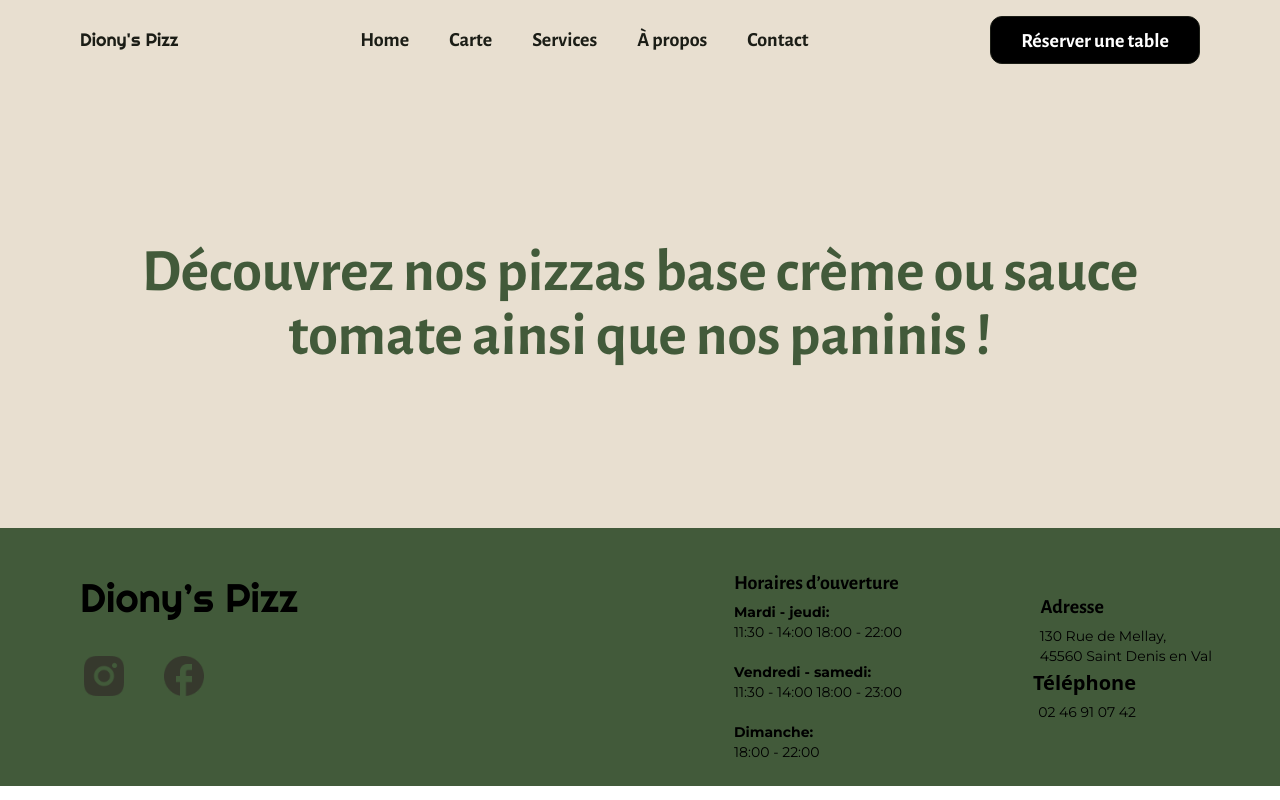
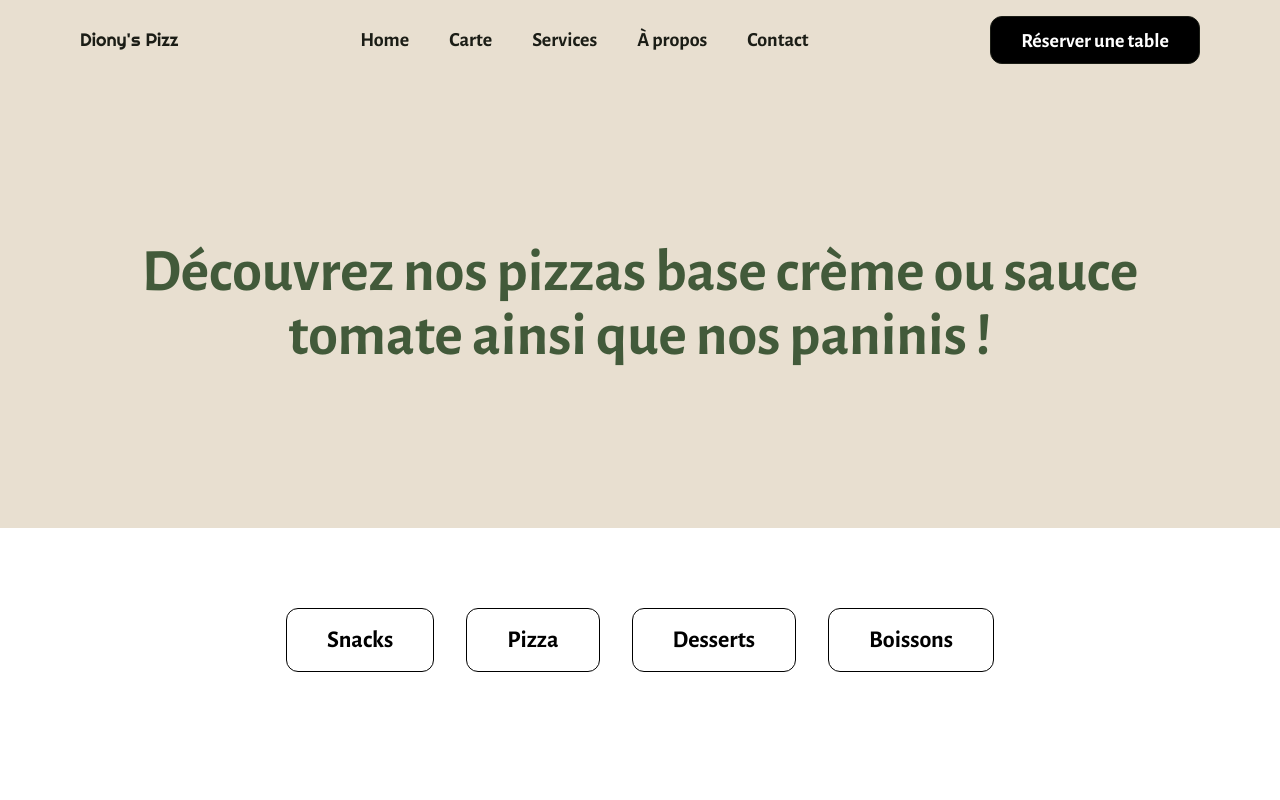
Before and after one commit to gregorischultz/dyonis-pizza, a React (Vite) app: page /Carte in a window 1280 px wide. Shown: the top 800 px of the page. Built offline with nearby package versions, Linux system fonts and the light colour scheme.

Commit message:
changes to the product charter

```diff
--- a/src/componentes/CardProduct.jsx
+++ b/src/componentes/CardProduct.jsx
@@ -1,22 +1,52 @@
-/*Componente do componente CarteSection.jsx*/
-
-import React from "react";
+import React, { useState } from "react";
 import PropTypes from 'prop-types';
 
+const CardProduct = ({ image, name, prices, description }) => {
+    // Se `prices` existir, configura o estado de tamanho com 'junior' como padrão; caso contrário, `null`
+    const [selectedSize, setSelectedSize] = useState(prices ? 'junior' : null);
 
+    // Define o preço atual com base em `selectedSize`, ou `prices` se for um objeto de tamanhos
+    const currentPrice = prices ? prices[selectedSize] : prices;
 
+    return (
+        <div className="flex flex-col items-center gap-4 h-[405px] flex-1">
+            {/* Imagem do produto */}
+            <img className="w-[291px] h-[291px]" src={image} alt={`${name} Card`} />
 
-const CardProduct = ({ image, name, price, description }) => {
-    return (
-        <div className="flex flex-col justify-start items-center gap-4 h-[405px] flex-1">
-            <img src={image} alt={`${name} Card`} />
-            <div className="w-4/5 flex justify-between items-start">
-                <h3 className="p1">{name}</h3>
-                <p className="p1">{price}</p>
+            {/* Informações principais do produto */}
+            <div className="w-full flex flex-col items-start px-4">
+                <h3 className="text-[#1B1D16] text-2xl font-alegreyaSans font-bold">{name}</h3>
+                <p className="text-[#1B1D16] text-sm font-montserrat">{description}</p>
             </div>
-            <p className="w-4/5 text-black text-sm font-montserrat font-normal leading-7 break-words">
-                {description}
-            </p>
+
+            {/* Condicional para exibir seletor de tamanho e preço apenas se `prices` for um objeto */}
+            {prices && typeof prices === 'object' ? (
+                <div className="w-full flex flex-col items-start gap-4 px-4">
+                    {/* Botões de seleção de tamanho */}
+                    <div className="flex gap-4">
+                        {['junior', 'senior', 'mega'].map(size => (
+                            <button
+                                key={size}
+                                onClick={() => setSelectedSize(size)}
+                                className={`px-2 py-1 ${selectedSize === size ? 'font-bold' : 'font-normal'}
+                                            text-[#1B1D16] text-sm font-montserrat`}
+                            >
+                                {size.charAt(0).toUpperCase() + size.slice(1)}
+                            </button>
+                        ))}
+                    </div>
+
+                    {/* Preço do tamanho selecionado */}
+                    <div className="text-[#1B1D16] text-xl font-alegreyaSans font-bold">
+                        {currentPrice}
+                    </div>
+                </div>
+            ) : (
+                // Exibir preço fixo se `prices` for apenas uma string (ou seja, para produtos sem variação de tamanho)
+                <div className="text-[#1B1D16] text-xl font-alegreyaSans font-bold">
+                    {prices}
+                </div>
+            )}
         </div>
     );
 };
@@ -24,8 +54,16 @@ const CardProduct = ({ image, name, price, description }) => {
 CardProduct.propTypes = {
     image: PropTypes.string.isRequired,
     name: PropTypes.string.isRequired,
-    price: PropTypes.string.isRequired,
-    description: PropTypes.string.isRequired
+    // Define `prices` como uma string ou um objeto para suportar variações
+    prices: PropTypes.oneOfType([
+        PropTypes.shape({
+            junior: PropTypes.string.isRequired,
+            senior: PropTypes.string.isRequired,
+            mega: PropTypes.string.isRequired,
+        }),
+        PropTypes.string, // Para produtos com preço fixo
+    ]).isRequired,
+    description: PropTypes.string.isRequired,
 };
 
 export default CardProduct;
--- a/src/componentes/CarteSection.jsx
+++ b/src/componentes/CarteSection.jsx
@@ -8,41 +8,121 @@ import NavCarte from "./NavCarte";
 
 const products = {
     pizzas: [
-        { id: 1, image: pizzaCard, name: 'Pizza Margherita', price: '€ 6,00*', description: "Mozzarella, avec supplément basilic et huile d'olives" },
-        { id: 2, image: pizzaCard, name: 'Porky', price: '€ 7,00*', description: "Mozzarella et jambon" },
-        { id: 3, image: pizzaCard, name: 'Reine', price: '€ 9,00*', description: "Mozzarella et jambon" },
-        { id: 4, image: pizzaCard, name: 'Vegan', price: '€ 9,00*', description: "Mozzarella et jambon" },
-        { id: 5, image: pizzaCard, name: 'Modena', price: '€ 9,30*', description: "Mozzarella, jambon, œuf, olives et olives" },
-        { id: 6, image: pizzaCard, name: 'Orientale', price: '€ 9,50*', description: "Mozzarella, merguez, poivrons, oignons et olives" },
-        { id: 7, image: pizzaCard, name: 'Vegetarienne', price: '€ 9,90*', description: "Mozzarella, champignons, poivrons, artichauts, tomates, olives et basilic" },
-        { id: 8, image: pizzaCard, name: 'Calzone', price: '€ 9,90*', description: "Mozzarella, jambon et œuf" },
+        {
+            id: 1,
+            image: pizzaCard,
+            name: 'Pizza Margherita',
+            prices: {
+                junior: '€5,00',
+                senior: '€7,00',
+                mega: '€9,00',
+            },
+            description: "Mozzarella, avec supplément basilic et huile d'olives"
+        },
+        {
+            id: 2,
+            image: pizzaCard,
+            name: 'Porky',
+            prices: {
+                junior: '€5,00',
+                senior: '€7,00',
+                mega: '€9,00',
+            },
+            description: "Mozzarella et jambon"
+        },
+        {
+            id: 3,
+            image: pizzaCard,
+            name: 'Reine',
+            prices: {
+                junior: '€5,00',
+                senior: '€7,00',
+                mega: '€9,00',
+            },
+            description: "Mozzarella et jambon"
+        },
+        {
+            id: 4,
+            image: pizzaCard,
+            name: 'Vegan',
+            prices: {
+                junior: '€5,00',
+                senior: '€7,00',
+                mega: '€9,00',
+            },
+            description: "Mozzarella et jambon"
+        },
+        {
+            id: 5,
+            image: pizzaCard,
+            name: 'Modena',
+            prices: {
+                junior: '€5,00',
+                senior: '€7,00',
+                mega: '€9,00',
+            },
+            description: "Mozzarella, jambon, œuf, olives et olives"
+        },
+        {
+            id: 6,
+            image: pizzaCard,
+            name: 'Orientale',
+            prices: {
+                junior: '€5,00',
+                senior: '€7,00',
+                mega: '€9,00',
+            },
+            description: "Mozzarella, merguez, poivrons, oignons et olives"
+        },
+        {
+            id: 7,
+            image: pizzaCard,
+            name: 'Vegetarienne',
+            prices: {
+                junior: '€5,00',
+                senior: '€7,00',
+                mega: '€9,00',
+            },
+            description: "Mozzarella, champignons, poivrons, artichauts, tomates, olives et basilic"
+        },
+        {
+            id: 8,
+            image: pizzaCard,
+            name: 'Calzone',
+            prices: {
+                junior: '€5,00',
+                senior: '€7,00',
+                mega: '€9,00',
+            },
+            description: "Mozzarella, jambon et œuf"
+        },
     ],
     boissons: [
-        { id: 1, image: '', name: 'Badoit', price: '€ 1,50', description: "50CL" },
-        { id: 2, image: '', name: 'Coca', price: '€ 1,70', description: "33CL" },
-        { id: 3, image: '', name: 'Fanta', price: '€ 1,70', description: "33CL" },
-        { id: 4, image: '', name: 'Oasis', price: '€ 1,70', description: "33CL" },
-        { id: 5, image: '', name: 'Sprite', price: '€ 1,70', description: "33CL" },
-        { id: 6, image: '', name: 'Orangina', price: '€ 1,70', description: "33CL" },
-        { id: 7, image: '', name: 'Schwepps', price: '€ 1,70', description: "33CL" },
-        { id: 8, image: '', name: 'Red Bull', price: '€ 2,00', description: "" },
+        { id: 1, image: '', name: 'Badoit', prices: '€ 1,50', description: "50CL" },
+        { id: 2, image: '', name: 'Coca', prices: '€ 1,70', description: "33CL" },
+        { id: 3, image: '', name: 'Fanta', prices: '€ 1,70', description: "33CL" },
+        { id: 4, image: '', name: 'Oasis', prices: '€ 1,70', description: "33CL" },
+        { id: 5, image: '', name: 'Sprite', prices: '€ 1,70', description: "33CL" },
+        { id: 6, image: '', name: 'Orangina', prices: '€ 1,70', description: "33CL" },
+        { id: 7, image: '', name: 'Schwepps', prices: '€ 1,70', description: "33CL" },
+        { id: 8, image: '', name: 'Red Bull', prices: '€ 2,00', description: "" },
     ],
     desserts: [
-        { id: 1, image: '', name: 'Panini Nutella', price: '€ 3,50', description: "" },
-        { id: 2, image: '', name: 'Panini Nutella et Banane', price: '€ 4,20', description: "" },
-        { id: 3, image: '', name: 'Pom Potes', price: '€ 1,0', description: "" },
-        { id: 4, image: '', name: 'Glace Haagen Dazs', price: '€ 3,00', description: "" },
-        { id: 5, image: '', name: 'Mister Freez', price: '€ 1,00', description: "" },
-        { id: 6, image: '', name: 'Glace en Cone', price: '€ 2,50', description: "" },
+        { id: 1, image: '', name: 'Panini Nutella', prices: '€ 3,50', description: "" },
+        { id: 2, image: '', name: 'Panini Nutella et Banane', prices: '€ 4,20', description: "" },
+        { id: 3, image: '', name: 'Pom Potes', prices: '€ 1,0', description: "" },
+        { id: 4, image: '', name: 'Glace Haagen Dazs', prices: '€ 3,00', description: "" },
+        { id: 5, image: '', name: 'Mister Freez', prices: '€ 1,00', description: "" },
+        { id: 6, image: '', name: 'Glace en Cone', prices: '€ 2,50', description: "" },
     ],
     snacks: [
-        { id: 1, image: '', name: 'Desperados', price: '€ 3,00', description: "33CL" },
-        { id: 2, image: '', name: 'Desperados', price: '€ 5,00', description: "1 Litre" },
-        { id: 3, image: '', name: 'Super Bock', price: '€ 2,00', description: "25CL" },
-        { id: 4, image: '', name: 'Leffe', price: '€ 2,50', description: "33CL" },
-        { id: 5, image: '', name: 'Vin Rouge', price: '€ 10', description: "75CL" },
-        { id: 6, image: '', name: 'Vin Rose', price: '€ 10', description: "75CL" },
-        { id: 7, image: '', name: 'Vin Blanc', price: '€ 10', description: "75CL" },
+        { id: 1, image: '', name: 'Desperados', prices: '€ 3,00', description: "33CL" },
+        { id: 2, image: '', name: 'Desperados', prices: '€ 5,00', description: "1 Litre" },
+        { id: 3, image: '', name: 'Super Bock', prices: '€ 2,00', description: "25CL" },
+        { id: 4, image: '', name: 'Leffe', prices: '€ 2,50', description: "33CL" },
+        { id: 5, image: '', name: 'Vin Rouge', prices: '€ 10', description: "75CL" },
+        { id: 6, image: '', name: 'Vin Rose', prices: '€ 10', description: "75CL" },
+        { id: 7, image: '', name: 'Vin Blanc', prices: '€ 10', description: "75CL" },
     ],
 };
 
@@ -55,7 +135,7 @@ function CarteSection() {
                 key={products.id}
                 image={products.image}
                 name={products.name}
-                price={products.price}
+                prices={products.prices}
                 description={products.description}
             />
         ))
--- a/src/pages/Carte.jsx
+++ b/src/pages/Carte.jsx
@@ -1,11 +1,18 @@
 import React from 'react';
+import NavCarte from '../componentes/NavCarte';
 
 
 const Carte = () => {
   return (
-    <div className='w-full h-full px-20 py-40 bg-creme flex flex-col justify-start items-center gap-10'>
-      <h1 className='w-[1042px] text-center text-footer-color text-6xl font-alegreyaSans font-bold leading-[64px]'>Découvrez nos pizzas base crème ou sauce tomate ainsi que nos paninis !</h1>
+    <div>
+      <div className='w-full h-full px-20 py-40 bg-creme flex flex-col justify-start items-center gap-10'>
+        <h1 className='w-[1042px] text-center text-footer-color text-6xl font-alegreyaSans font-bold leading-[64px]'>Découvrez nos pizzas base crème ou sauce tomate ainsi que nos paninis !</h1>
+      </div>
+      <div className='w-full h-full pt-20 pb-40 px-20 flex flex-col justify-start items-center gap-[60px]'>
+        <NavCarte />
+      </div>
     </div>
+
   );
 };
 
```
